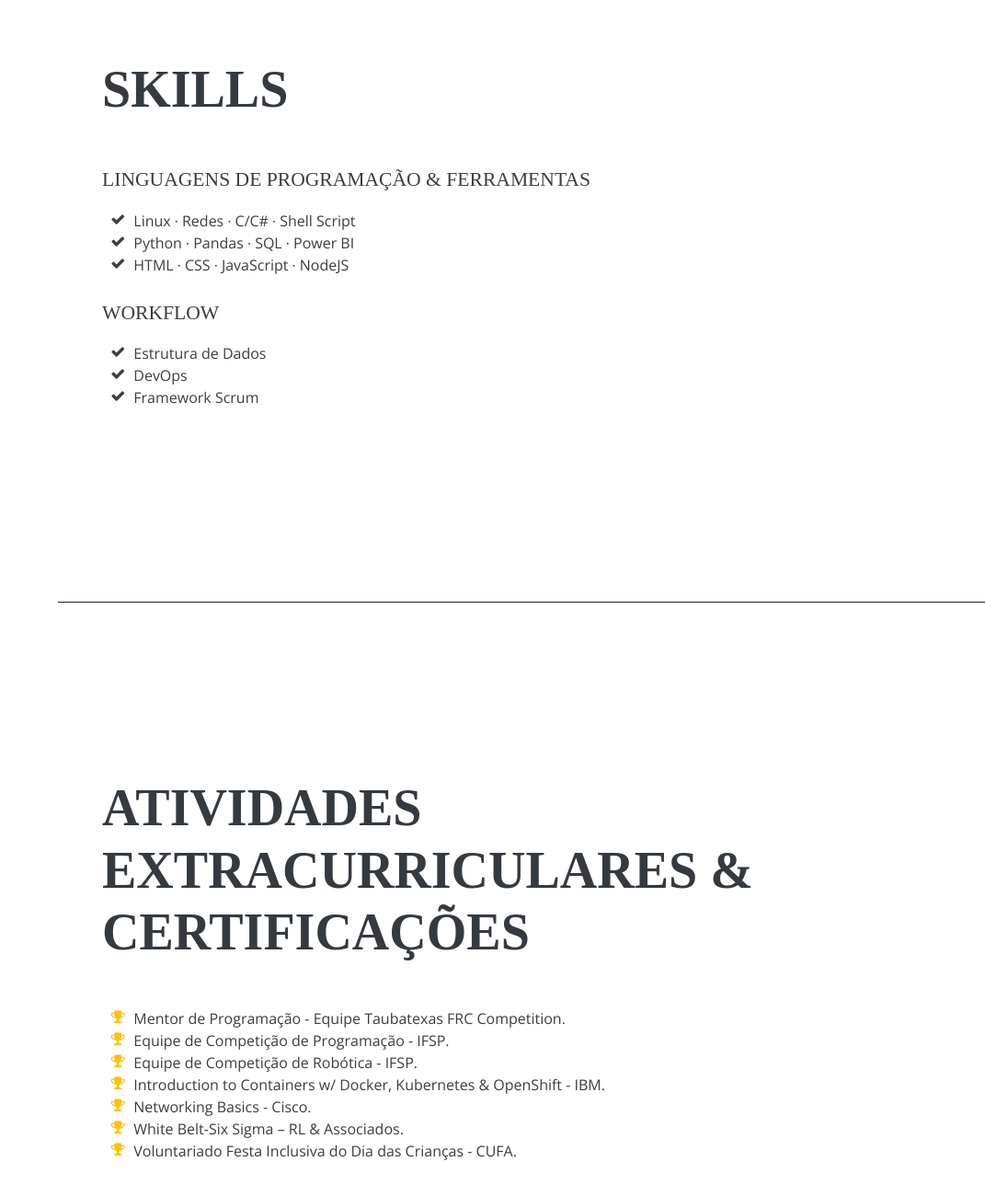
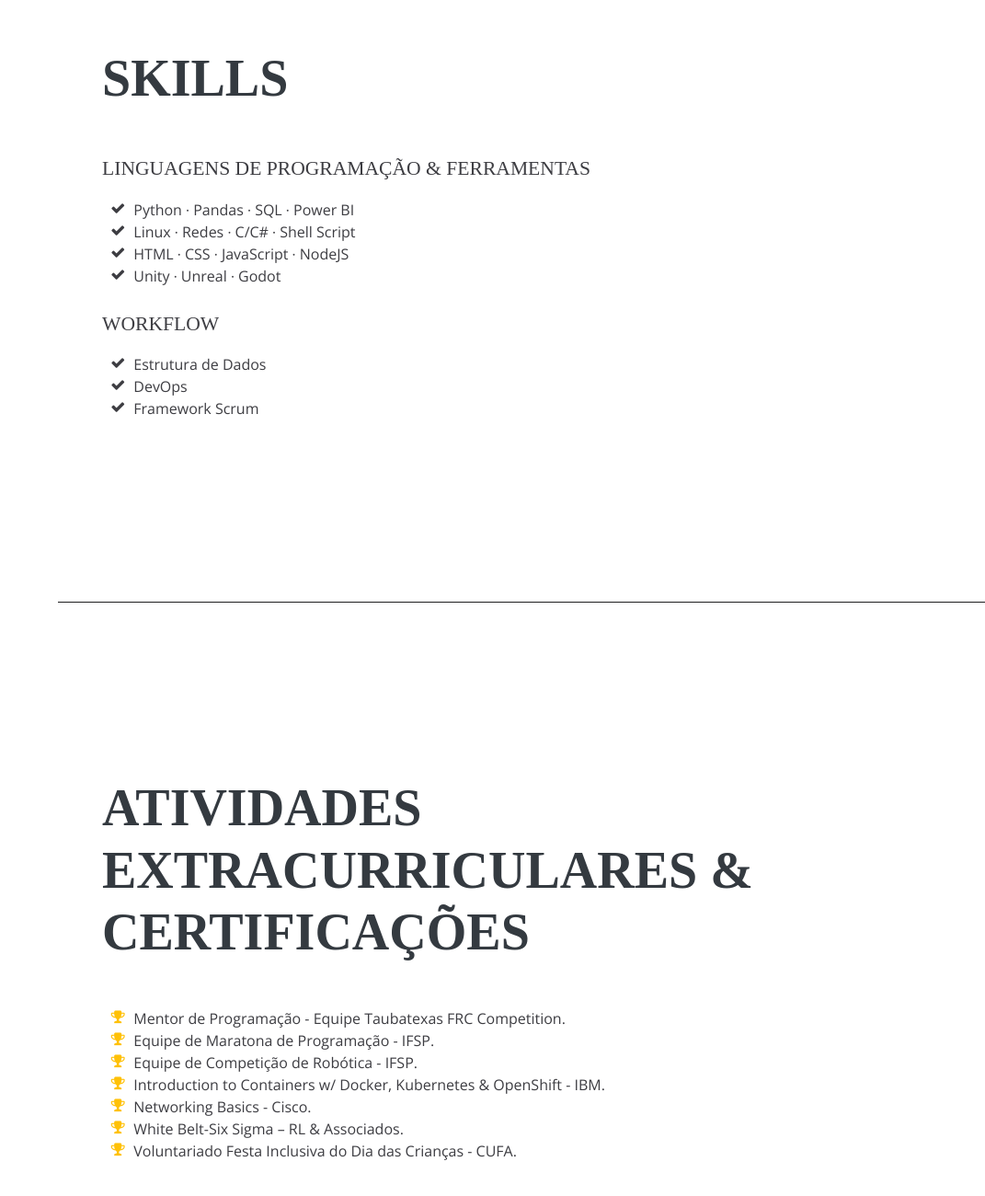
Before and after one commit to devlucasalmd/devlucasalmd.github.io, a plain HTML site: page index.html in a window 1280 px wide. Shown: the part 3001-4301 px from the top of the page at 92% size, without its empty margins (209-1280 px from the left). Drawn offline with nearby package versions, Linux system fonts and the light colour scheme; a web font is replaced by a local one.

Commit message:
feat: add conteudo

```diff
--- a/index.html
+++ b/index.html
@@ -178,13 +178,17 @@
           <ul class="fa-ul mb-0">
             <li>
               <i class="fa-li fa fa-check"></i>
-              Linux ∙ Redes ∙ C/C# ∙ Shell Script</li>
-            <li>
-              <i class="fa-li fa fa-check"></i>
               Python ∙ Pandas ∙ SQL ∙ Power BI</li>
             <li>
               <i class="fa-li fa fa-check"></i>
+              Linux ∙ Redes ∙ C/C# ∙ Shell Script
+              </li>
+            <li>
+              <i class="fa-li fa fa-check"></i>
               HTML ∙ CSS ∙ JavaScript ∙ NodeJS</li>
+              <li>
+                <i class="fa-li fa fa-check"></i>
+                Unity ∙ Unreal ∙ Godot</li>
           </ul>
           <br/>
           <div class="subheading mb-3">Workflow</div>
@@ -210,7 +214,7 @@
               Mentor de Programação - Equipe Taubatexas FRC Competition.</li>
             <li>
               <i class="fa-li fa fa-trophy text-warning"></i>
-              Equipe de Competição de Programação - IFSP.</li>
+              Equipe de Maratona de Programação - IFSP.</li>
             <li>
               <i class="fa-li fa fa-trophy text-warning"></i>
               Equipe de Competição de Robótica - IFSP.</li>
```
